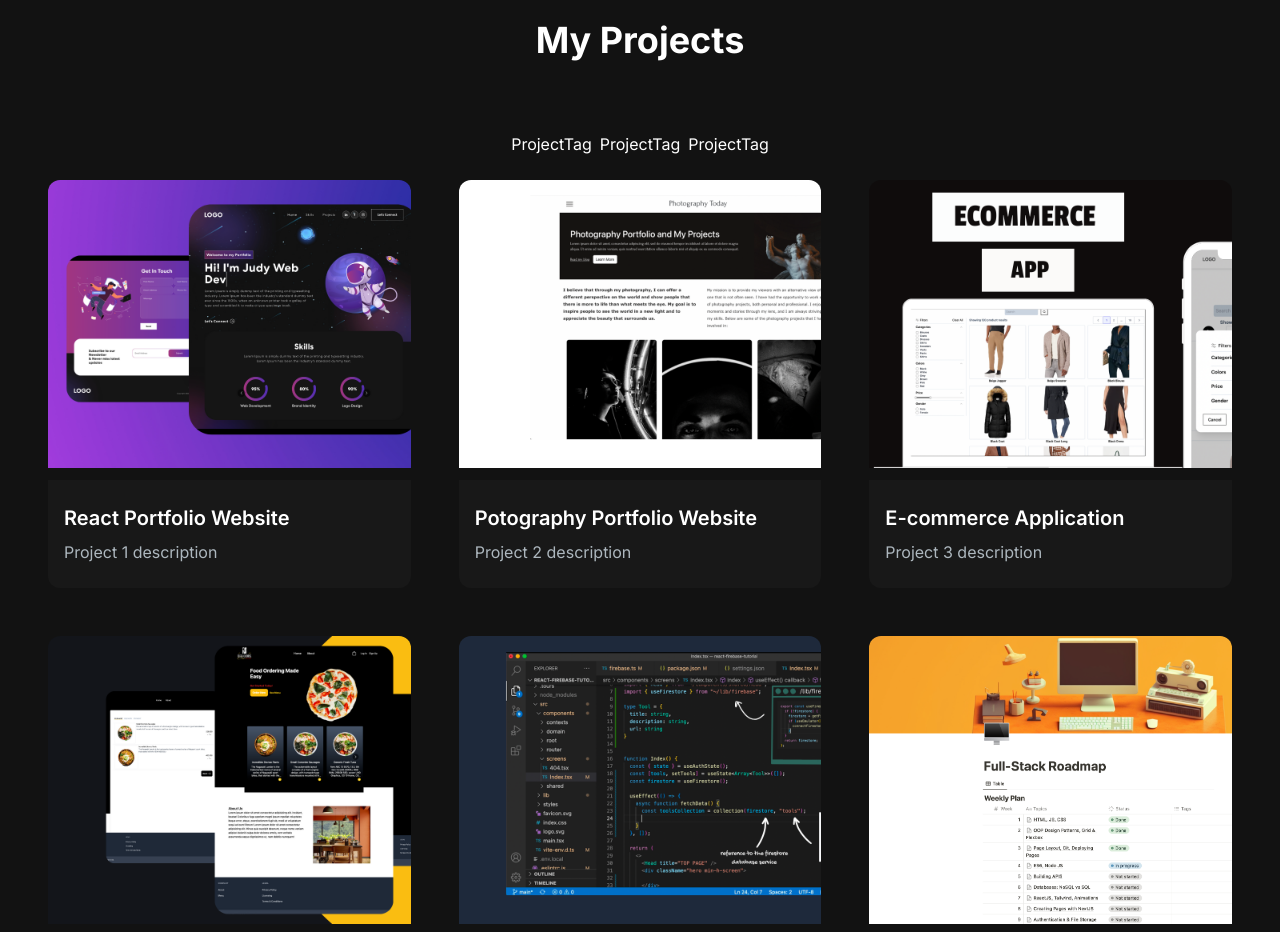
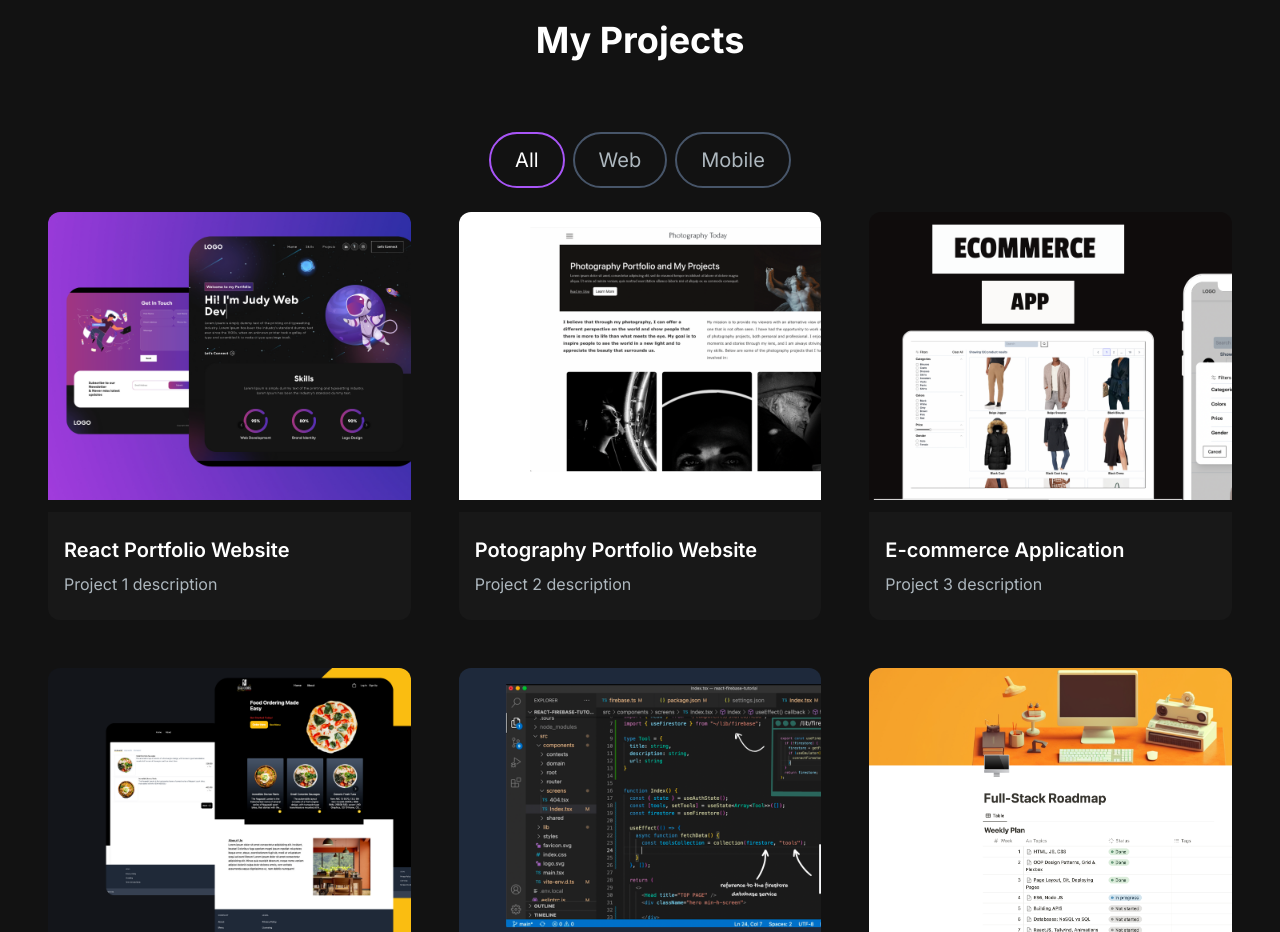
Before and after one commit to santiagoMoreno73/portfolio-website, a Next.js app: page / in a window 1280 px wide. Shown: the part 1260-2192 px from the top of the page. Built offline with nearby package versions, Linux system fonts and the light colour scheme.

Commit message:
added projectTag

```diff
--- a/src/app/components/ProjectTag.jsx
+++ b/src/app/components/ProjectTag.jsx
@@ -1,8 +1,17 @@
 import React from 'react'
 
-const ProjectTag = () => {
+const ProjectTag = ({ tag, onClick, isSelected }) => {
+  const buttonStyle = isSelected
+    ? "text-white border-purple-500"
+    : "text-[#ADB7BE] border-slate-600 hover:border-white";
+
   return (
-    <div>ProjectTag</div>
+    <button
+      className={`${buttonStyle} rounded-full border-2 px-6 py-3 text-xl cursor-pointer`}
+      onClick={() => onClick(tag)}
+    >
+      {tag}
+    </button>
   )
 }
 
```
